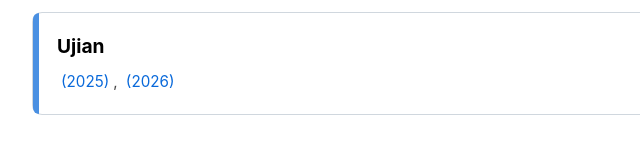
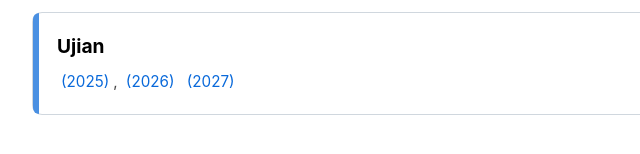
Before and after one commit to windu-sara/windu-sara.github.io, a plain HTML site: page daftar-mk/mk-1.html in a window 1280 px wide. Shown: the part 468-622 px from the top of the page, 208-848 px from the left. Drawn offline with Linux system fonts and the light colour scheme.

Commit message:
nyoba lagi

```diff
--- a/daftar-mk/mk-1.html
+++ b/daftar-mk/mk-1.html
@@ -143,6 +143,7 @@
                 <div class="card-years">
                     <a href="https://drive.google.com/file/d/1d1s3s7hY9_lsMeNBI2Rtpc3MRHy-IcJc/view?usp=sharing" target="_self">(2025)</a>,
                     <a href="" target="_self">(2026)</a>
+                    <a href="" target="_self">(2027)</a>
                 </div>
             </div>
         </div>
```
